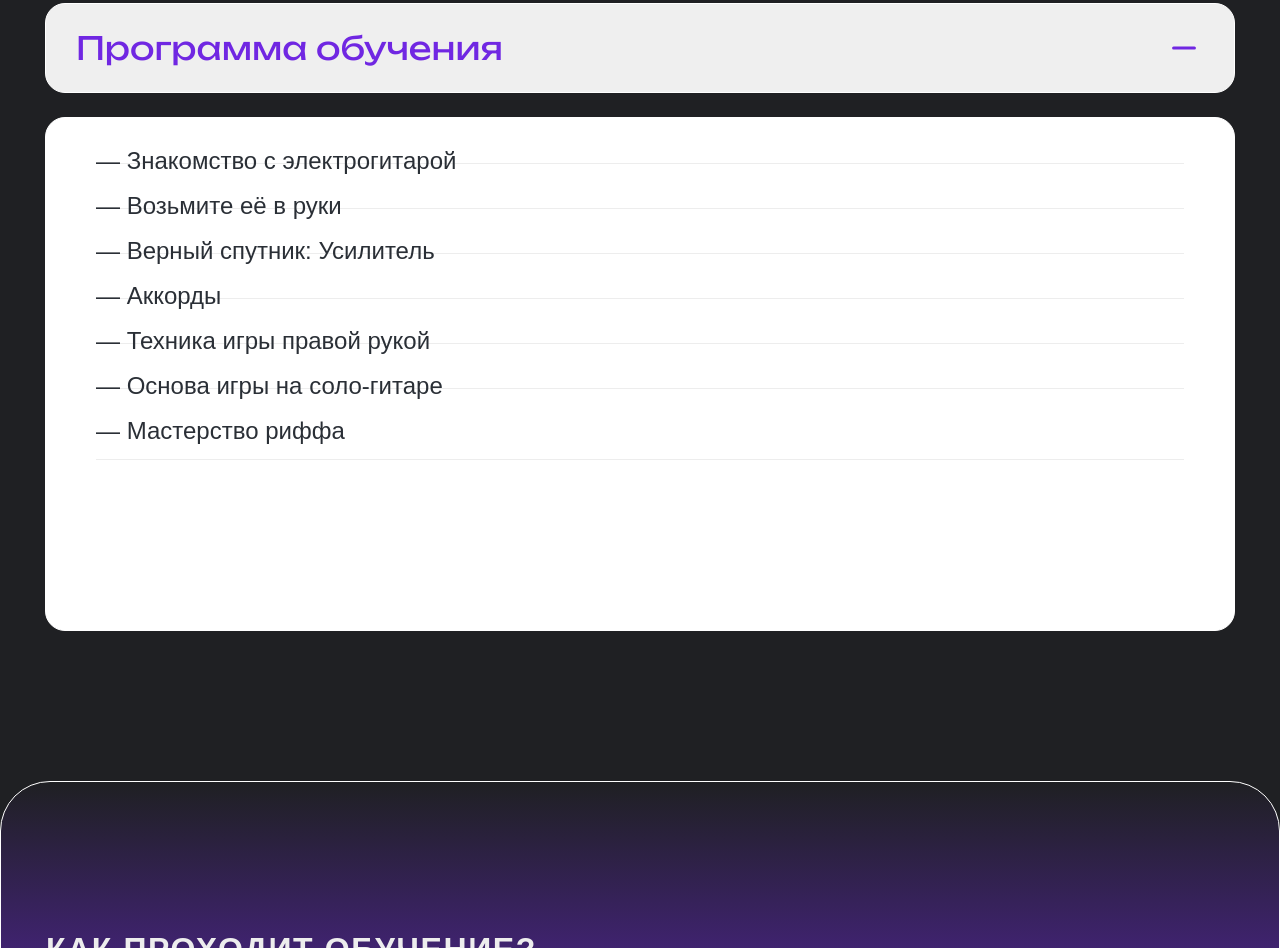
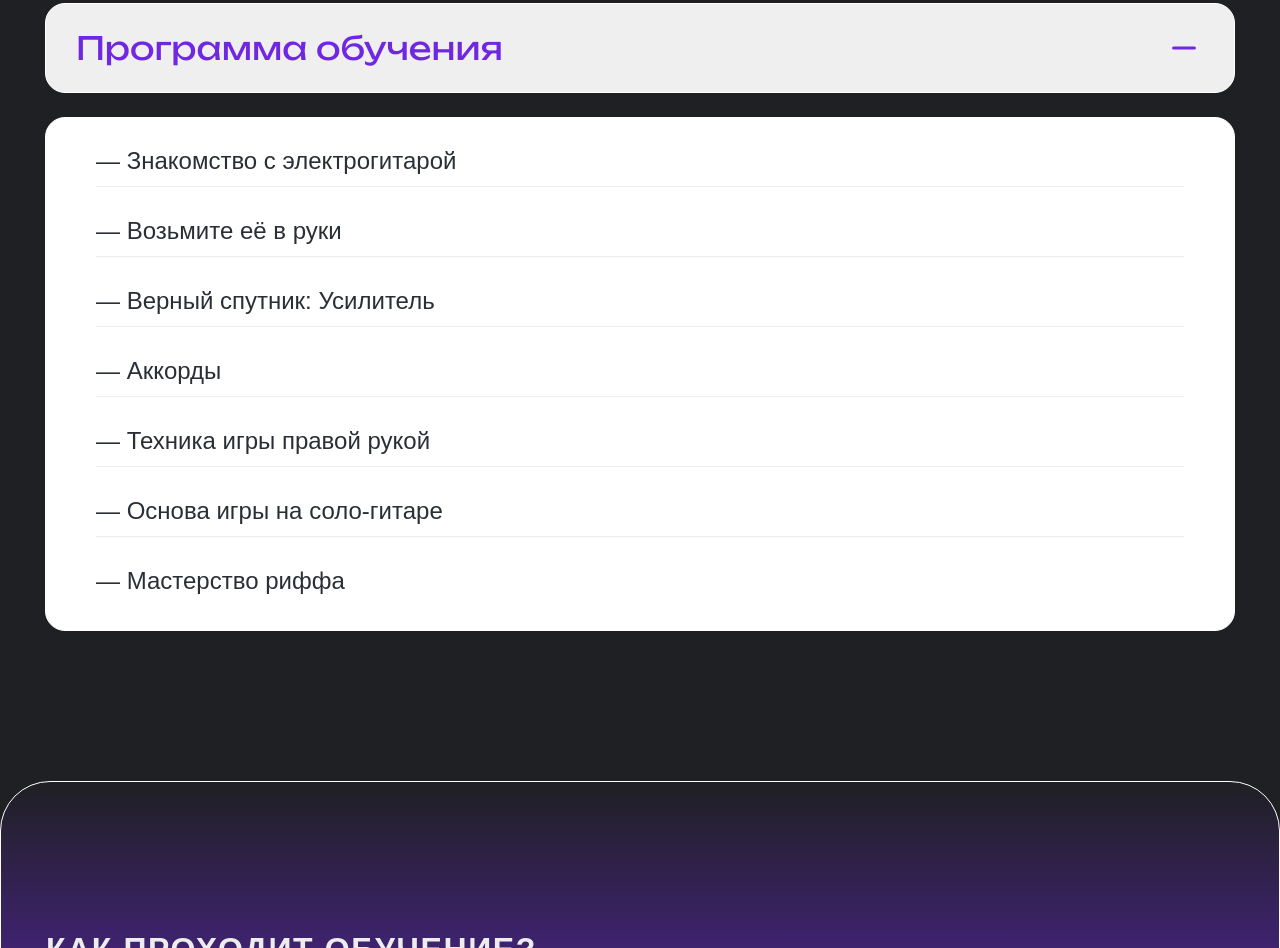
Before and after one commit to the-vis10n/FrontendBlok-Module02-Guitar, a website built with webpack: page src/index.html in a window 1280 px wide. Shown: the part 2084-3032 px from the top of the page. Built offline with nearby package versions, Linux system fonts and the light colour scheme; a web font is replaced by a local one.

Commit message:
final fix

```diff
--- a/src/styles/main.scss
+++ b/src/styles/main.scss
@@ -829,7 +829,7 @@ a {
     }
     &__btn {
         display: flex;
-        width: 1365px;
+        width: 100%;
         height: 90px;
         margin-bottom: 24px;
         padding: 20px 25px 20px 30px;
@@ -895,19 +895,24 @@ a {
         font-weight: 300;
         font-size: 24px;
         line-height: 110%;
-        border-bottom: 1px solid $gray;
         width: 100%;
         padding: 0px 0px 15px 0px;
-        height: 26px;
+        &:not(:last-child) {
+            border-bottom: 1px solid $gray;
+            height: 23px;
+         margin-bottom: 31px;
+         @media (max-width:$r_tab){
+            margin-bottom: 22px;
+        }
+        @media (max-width:$r_tab - 20px){
+            font-size: 12px;
+            height: 7px;
+        margin-bottom: 22px;
+        }
+    }
         @media (max-width:$r_tab - 20px){
             font-size: 12px;
         }
-        &:not(:last-child){
-            margin-bottom: 29px;
-            height: 15px;
-            padding: 0;
-        }
-
     }
 }
 .steps {
```
Also changed, not shown: dist/styles/mail.css.
